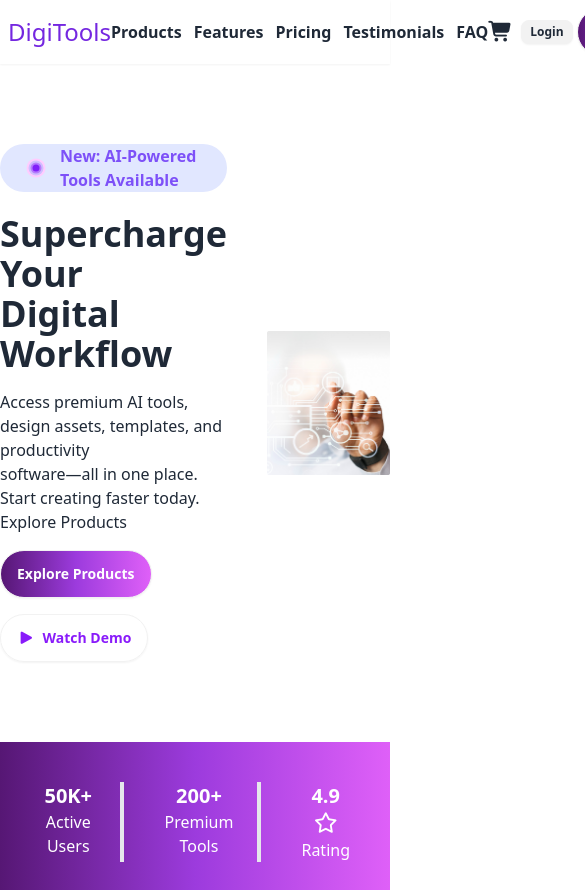
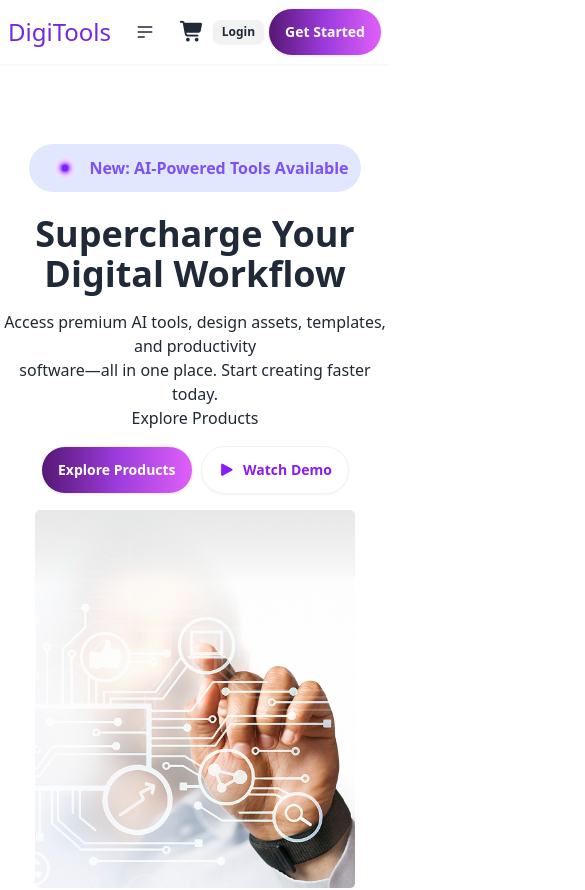
Before and after one commit to rafi2133/ass-six, a React (Vite) app: page / in a window 390 px wide. Shown: the top 890 px of the page, 585 px wide, since content can reach past the window. Built offline with nearby package versions, Linux system fonts and the light colour scheme.

Commit message:
responsive+ness added

```diff
--- a/src/components/Banner/Banner.jsx
+++ b/src/components/Banner/Banner.jsx
@@ -2,7 +2,7 @@ import banner from '../../assets/products/banner.png'
 
 const Banner = () => {
     return (
-        <div className='flex my-20 items-center gap-10 justify-center'>
+        <div className=' md:flex text-center my-20 items-center gap-10 justify-center'>
             <div className="">
                 <div className="space-y-4">
                     <div className="circle-stack rounded-full bg-[#E1E7FF] px-3">
@@ -24,13 +24,13 @@ const Banner = () => {
                     <button className="btn  rounded-full text-white bg-gradient-to-r  from-[#561774] via-[#9c3bdd] to-[#df60f8] mr-2">Explore Products</button>
                     <button className="btn text-[#891BFA] bg-transparent rounded-full"><i className="fa-solid fa-play"></i> Watch Demo</button>
                 </div>
-                <div className=""></div>
+                {/* <div className=""></div> */}
             </div>
-            <div className="w-80">
+            <div className=" w-80 my-4 mx-auto">
                 <img src={banner} alt="" />
             </div>
-            </div>
-            );
+        </div>
+    );
 };
 
-            export default Banner;
+export default Banner;
--- a/src/components/Cart/BoxCart.jsx
+++ b/src/components/Cart/BoxCart.jsx
@@ -23,7 +23,7 @@ const BoxCart = ({ setSelectedProducts, selectedProducts, cartBadge, setCartBadg
 
   return (
     <div className='border rounded-lg my-10 p-4 gap-4'>
-      <h2>Your products <i className="fa-solid fa-cart-arrow-down"></i></h2>
+     {selectedProducts.length === 0? "": <h2>Your products <i className="fa-solid fa-cart-arrow-down"></i></h2>}
 
       {selectedProducts.length === 0 ? (
         <div className="text-center py-10">
@@ -50,7 +50,7 @@ const BoxCart = ({ setSelectedProducts, selectedProducts, cartBadge, setCartBadg
           ))}
           <div className="flex my-4 justify-between bg-[#F9FAFC] border py-1 px-4 rounded-lg">
             <h2 className="font-bold">Total:</h2>
-            <p className="font-bold">{total}$</p>
+            <p className="font-bold">${total}</p>
           </div>
           <button onClick={handleProceed} className="btn w-full bg-gradient-to-r from-[#561774] via-[#9c3bdd] to-[#df60f8] text-white">
             Proceed to Checkout
--- a/src/components/NavBar/NavBar.jsx
+++ b/src/components/NavBar/NavBar.jsx
@@ -1,11 +1,11 @@
 // import React from 'react';
 
-const NavBar = ({cartBadge}) => {
+const NavBar = ({ cartBadge }) => {
     return (
         <div className='w-12/12 mx-auto'>
             <div className="flex justify-between navbar bg-base-100 shadow-sm">
                 <a href='' className=" text-2xl text-[#7427e0]">DigiTools</a>
-                <div className="">
+                <div className="hidden sm:flex">
                     <ul className='flex gap-3 font-bold'>
                         <li><a href="">Products</a></li>
                         <li><a href="">Features</a></li>
@@ -14,16 +14,32 @@ const NavBar = ({cartBadge}) => {
                         <li><a href="">FAQ</a></li>
                     </ul>
                 </div>
+                <div className="dropdown sm:hidden">
+                    <div tabIndex={0} role="button" className="btn btn-ghost btn-circle">
+                        <svg xmlns="http://www.w3.org/2000/svg" className="h-5 w-5" fill="none" viewBox="0 0 24 24" stroke="currentColor">
+                            <path strokeLinecap="round" strokeLinejoin="round" strokeWidth="2" d="M4 6h16M4 12h16M4 18h7" />
+                        </svg>
+                    </div>
+                    <ul
+                        tabIndex={-1}
+                        className="menu menu-sm dropdown-content bg-base-100 rounded-box z-1 mt-3 w-52 p-2 shadow"
+                    >
+                        <li><a href="">Products</a></li>
+                        <li><a href="">Features</a></li>
+                        <li><a href="">Pricing</a></li>
+                        <li><a href="">Testimonials</a></li>
+                        <li><a href="">FAQ</a></li>
+                    </ul>
+                </div>
                 <div className="space-x-1">
-                    <div  className="relative inline-block mr-1 ">
+                    <div className="relative inline-block mr-1 ">
                         <button><i className="fa-solid fa-cart-shopping text-xl"></i></button>
                         <div className={`
-                            ${
-                                cartBadge === 0
-                                ?"hidden "
-                                :"absolute -top-3 -right-1 z-5 text-white bg-red-500 rounded-full text-xs w-5 h-5 flex items-center justify-center font-semibold"
+                            ${cartBadge === 0
+                                ? "hidden "
+                                : "absolute -top-3 -right-1 z-5 text-white bg-red-500 rounded-full text-xs w-5 h-5 flex items-center justify-center font-semibold"
                             }`}>
-                           {cartBadge}
+                            {cartBadge}
                         </div>
                     </div>
                     <button className='btn btn-xs font-bold'>Login</button>
```
